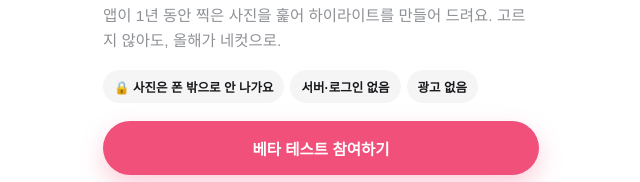
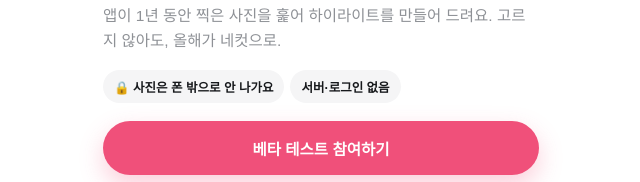
Before and after one commit to twinfamily-4cuts/twinfamily-4cuts.github.io, a plain HTML site: page year4cuts/index.html in a window 1280 px wide. Shown: the part 181-363 px from the top of the page, 319-959 px from the left. Drawn offline with Linux system fonts and the light colour scheme.

Commit message:
fix(year4cuts): 소개 페이지에서 '광고 없음' 표시 제거 — 교차 홍보 배너로 Play 광고 포함 선언(11-18)
Co-Authored-By: Claude Opus 5.5 <noreply@anthropic.com>

```diff
--- a/year4cuts/index.html
+++ b/year4cuts/index.html
@@ -69,7 +69,7 @@
   <section style="padding-top: 26px">
     <h1>1년 치 사진 속<br>가장 빛난 순간, 네컷으로</h1>
     <p class="lead">앱이 1년 동안 찍은 사진을 훑어 하이라이트를 만들어 드려요. 고르지 않아도, 올해가 네컷으로.</p>
-    <div class="pills"><span>🔒 사진은 폰 밖으로 안 나가요</span><span>서버·로그인 없음</span><span>광고 없음</span></div>
+    <div class="pills"><span>🔒 사진은 폰 밖으로 안 나가요</span><span>서버·로그인 없음</span></div>
     <a class="cta pink" id="beta" href="https://play.google.com/apps/testing/com.hyosang.year4cuts" target="_blank" rel="noopener">베타 테스트 참여하기</a>
     <a class="cta line" id="android" href="#">Google Play<small>곧 출시</small></a>
     <a class="cta line" id="ios" href="#">App Store<small>곧 출시</small></a>
```
